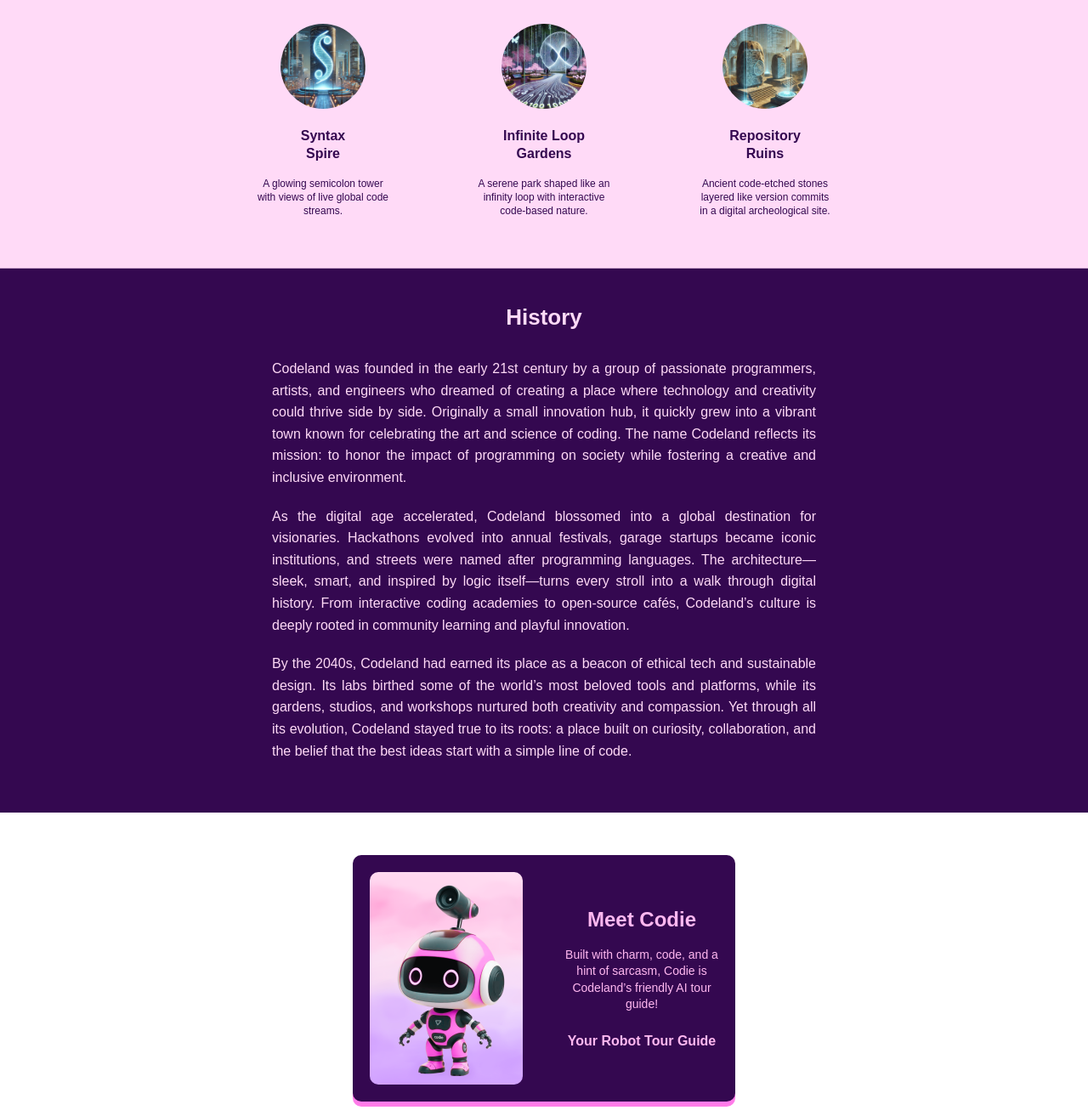
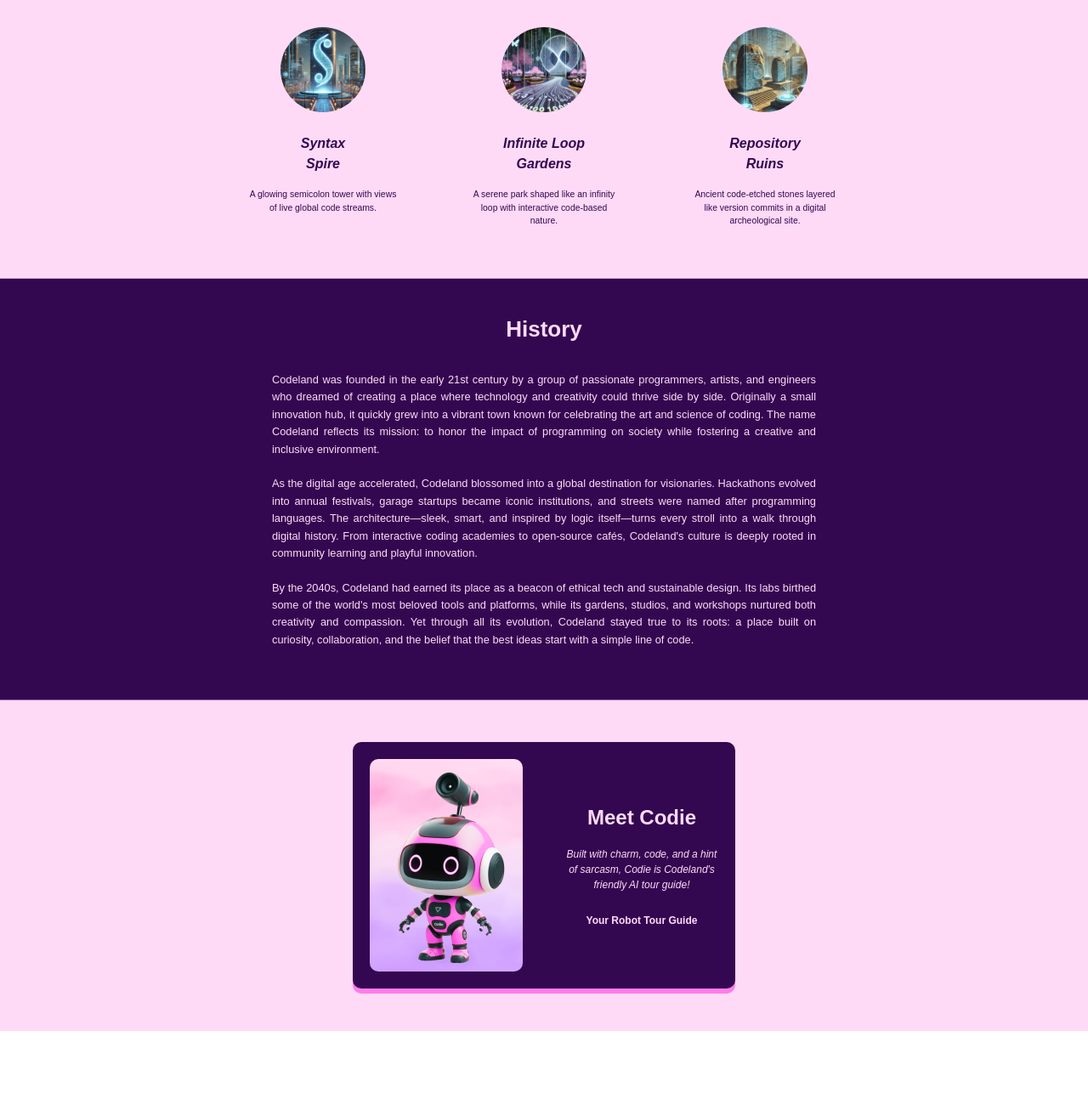
Before and after one commit to ipaulaa/codeland-homepage, a plain HTML site: page index.html in a window 1280 px wide. Shown: the part 447-1760 px from the top of the page at 85% size. After the commit the page ends 1660 px from the top, so only its background shows below. Drawn offline with Linux system fonts and the light colour scheme; a web font is replaced by a local one.

Commit message:
:art: style: change font

```diff
--- a/css/style.css
+++ b/css/style.css
@@ -1,6 +1,7 @@
 body {
-  font-family: "National Park", sans-serif;
+  font-family: "Victor Mono", sans-serif;
   text-align: center;
+  line-height: 1.5;
 }
 
 header {
@@ -9,6 +10,7 @@ header {
 
   background: url("../images/codeland.png") bottom center / cover;
   color: #fff;
+  font-weight: 700;
 
   display: flex;
   flex-direction: column;
@@ -25,8 +27,6 @@ h1 {
   box-shadow: 0 5px 15px rgba(0 0 0 / 0.35);
 
   font-size: 2rem;
-  font-weight: 800;
-  line-height: 2.7rem;
 }
 
 header p {
@@ -36,9 +36,8 @@ header p {
   border-radius: 10px;
   box-shadow: 0 5px 15px rgba(0 0 0 / 0.35);
 
-  font-size: 1.17rem;
-  font-weight: 700;
-  line-height: 1.6rem;
+  font-size: 1.2rem;
+  font-style: italic;
 }
 
 main {
@@ -49,8 +48,7 @@ main {
 
 main h2 {
   font-size: 1.625rem;
-  font-weight: 800;
-  line-height: 2.2rem;
+  font-weight: 700;
 }
 
 .activities {
@@ -66,10 +64,11 @@ main h2 {
 
 .activity {
   max-width: 200px;
-  padding: 20px;
+  padding: 20px 10px;
 
   border-top: 5px solid transparent;
   cursor: pointer;
+  transition: border 300ms, color 300ms;
 }
 
 .activity:hover {
@@ -81,6 +80,19 @@ main h2 {
   width: 100px;
   height: 100px;
   border-radius: 50%;
+}
+
+h3 {
+  margin: 18px 0 16px;
+
+  font-size: 1rem;
+  font-weight: 700;
+  font-style: italic;
+}
+
+.info {
+  font-size: 0.65rem;
+  font-weight: 300;
 }
 
 .history {
@@ -102,32 +114,24 @@ main h2 {
 .history p {
   margin-bottom: 20px;
   text-align: justify;
-  font-size: 1rem;
-  line-height: 1.6rem;
+  font-size: 0.8rem;
+  font-weight: 300;
+  line-height: 1.6;
 }
 
-h3 {
-  margin: 18px 0 16px;
-
-  font-size: 1rem;
-  font-weight: 700;
-  line-height: 1.3rem;
-}
-
-.info {
-  font-size: 0.75rem;
-  font-weight: 300;
-  line-height: 1rem;
+footer {
+  padding: 50px 0;
+  background-color: #ffdaf7;
 }
 
 .tour-guide-card {
   width: 450px;
   padding: 20px;
-  margin: 50px auto;
+  margin: 0 auto;
   border-radius: 10px;
 
   background-color: #340850;
-  color: #ffb8f0;
+  color: #ffdaf7;
 
   display: flex;
   justify-content: space-between;
@@ -151,18 +155,16 @@ h3 {
 .tour-guide-card h2 {
   font-size: 1.5rem;
   font-weight: 700;
-  line-height: 2rem;
 }
 
 .intro {
   margin: 16px 0 24px;
-  font-size: 0.875rem;
-  font-weight: 400;
-  line-height: 1.2rem;
+  font-size: 0.75rem;
+  font-style: italic;
+  font-weight: 300;
 }
 
 .role {
-  font-size: 1rem;
+  font-size: 0.75rem;
   font-weight: 700;
-  line-height: 1.3rem;
 }
--- a/index.html
+++ b/index.html
@@ -5,11 +5,10 @@
     <meta name="viewport" content="width=device-width, initial-scale=1.0"/>
     <meta http-equiv="X-UA-Compatible" content="ie=edge"/>
 
-    <link rel="preconnect" href="https://fonts.googleapis.com"/>
-    <link rel="preconnect" href="https://fonts.gstatic.com" crossorigin/>
-    <link
-      href="https://fonts.googleapis.com/css2?family=National+Park:wght@300;400;700;800&display=swap"
-      rel="stylesheet"/>
+    <link rel="preconnect" href="https://fonts.googleapis.com">
+    <link rel="preconnect" href="https://fonts.gstatic.com" crossorigin>
+    <link href="https://fonts.googleapis.com/css2?family=Victor+Mono:ital,wght@0,00;0;700;1,300;1,700&display=swap"
+          rel="stylesheet">
 
     <link rel="shortcut icon" href="images/favicon.ico" type="image/x-icon"/>
     <link rel="stylesheet" href="css/reset.css"/>
@@ -71,12 +70,12 @@
           after programming languages. The architecture—sleek, smart, and
           inspired by logic itself—turns every stroll into a walk through
           digital history. From interactive coding academies to open-source
-          cafés, Codeland’s culture is deeply rooted in community learning and
+          cafés, Codeland's culture is deeply rooted in community learning and
           playful innovation.
         </p>
         <p>
           By the 2040s, Codeland had earned its place as a beacon of ethical
-          tech and sustainable design. Its labs birthed some of the world’s most
+          tech and sustainable design. Its labs birthed some of the world's most
           beloved tools and platforms, while its gardens, studios, and workshops
           nurtured both creativity and compassion. Yet through all its
           evolution, Codeland stayed true to its roots: a place built on
@@ -91,7 +90,7 @@
         <div>
           <h2>Meet Codie</h2>
           <p class="intro">
-            Built with charm, code, and a hint of sarcasm, Codie is Codeland’s
+            Built with charm, code, and a hint of sarcasm, Codie is Codeland's
             friendly AI tour guide!
           </p>
           <p class="role">Your Robot Tour Guide</p>
```
